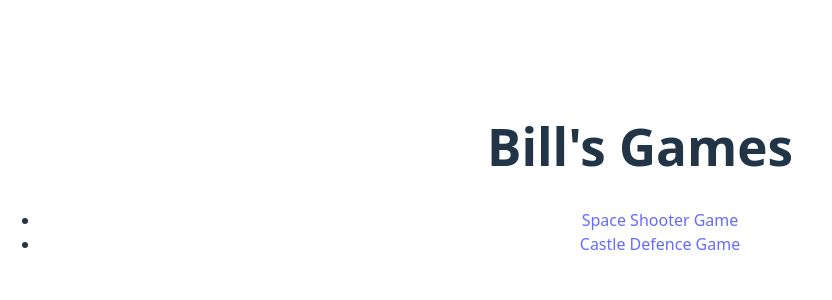
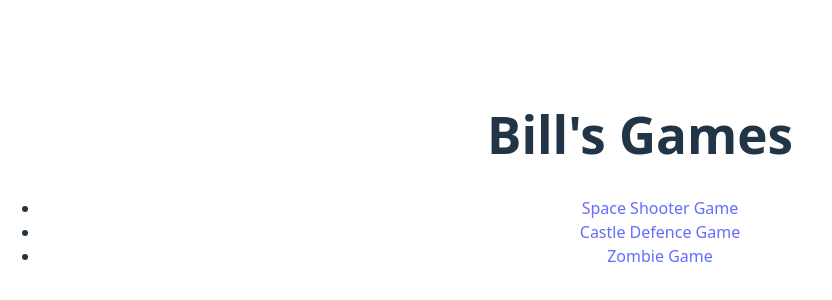
Before and after one commit to myschoolpal/bills_games, a React (Vite) app: page / in a window 1280 px wide. Shown: the part 222-522 px from the top of the page, without its empty margins (0-832 px from the left). Built offline with nearby package versions, Linux system fonts and the light colour scheme.

Commit message:
Add Zombie Game placeholder and link

```diff
--- a/src/App.jsx
+++ b/src/App.jsx
@@ -2,6 +2,7 @@ import { useState } from 'react';
 import './App.css';
 import Game from './Game';
 import CastleDefence from './CastleDefence.jsx';
+import ZombieGame from './zombieGame.jsx';
 
 function App() {
   const [page, setPage] = useState('home');
@@ -33,6 +34,17 @@ function App() {
               Castle Defence Game
             </a>
           </li>
+          <li>
+            <a
+              href="#zombie-game"
+              onClick={(e) => {
+                e.preventDefault();
+                setPage('zombie-game');
+              }}
+            >
+              Zombie Game
+            </a>
+          </li>
         </ul>
       </div>
     );
@@ -55,6 +67,15 @@ function App() {
     );
   }
 
+  if (page === 'zombie-game') {
+    return (
+      <div>
+        <button onClick={() => setPage('home')}>Back to Home</button>
+        <ZombieGame />
+      </div>
+    );
+  }
+
   return null;
 }
 
--- /dev/null
+++ b/src/zombieGame.jsx
@@ -0,0 +1,9 @@
+import React from 'react';
+
+export default function ZombieGame() {
+  return (
+    <div>
+      <h1>Zombie game</h1>
+    </div>
+  );
+}
```
